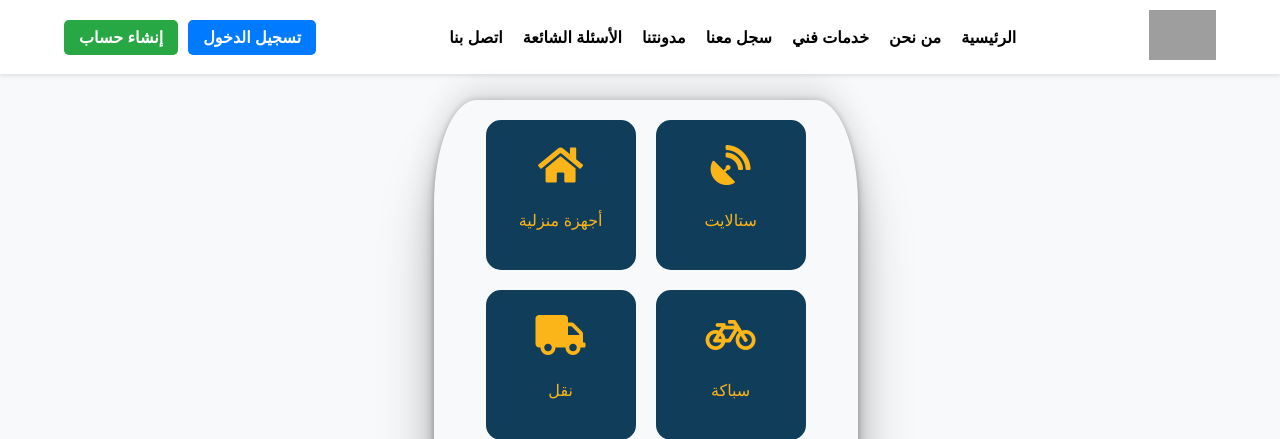
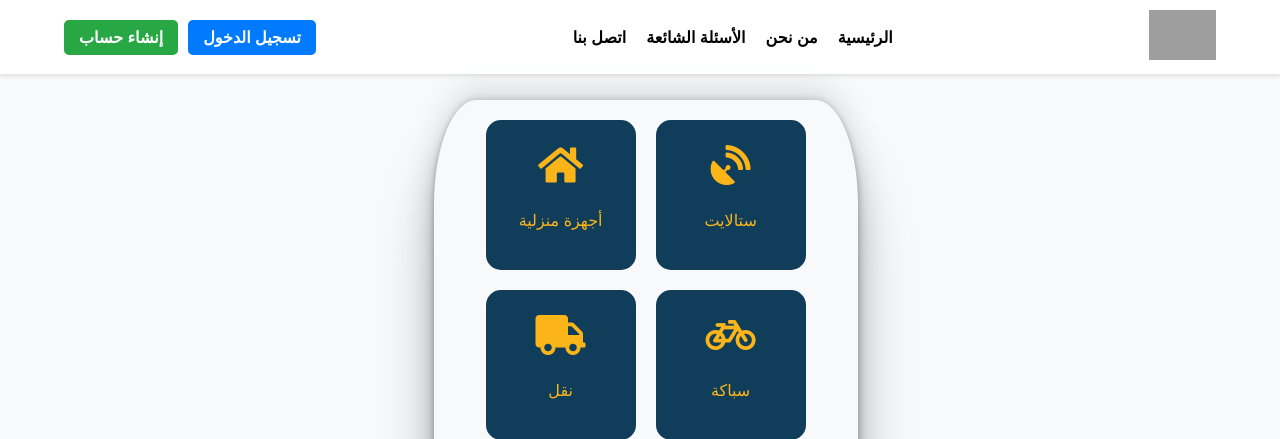
Before and after one commit to Zakar1234iya/Muhtarif, a Django app: template index/templates/Services.html in a window 1280 px wide. Shown: the top 439 px of the page. Run offline with Django 5.2, Linux system fonts and the light colour scheme; the template is opened without the code that fills it, so the values that code supplies are empty; grey boxes are pictures that could not be loaded.

Commit message:
update service

```diff
--- a/index/templates/Services.html
+++ b/index/templates/Services.html
@@ -200,9 +200,6 @@
                 <ul>
                     <li><a href="#">الرئيسية</a></li>
                     <li><a href="#">من نحن</a></li>
-                    <li><a href="#">خدمات فني</a></li>
-                    <li><a href="#">سجل معنا</a></li>
-                    <li><a href="#">مدونتنا</a></li>
                     <li><a href="#">الأسئلة الشائعة</a></li>
                     <li><a href="#">اتصل بنا</a></li>
                 </ul>
```
